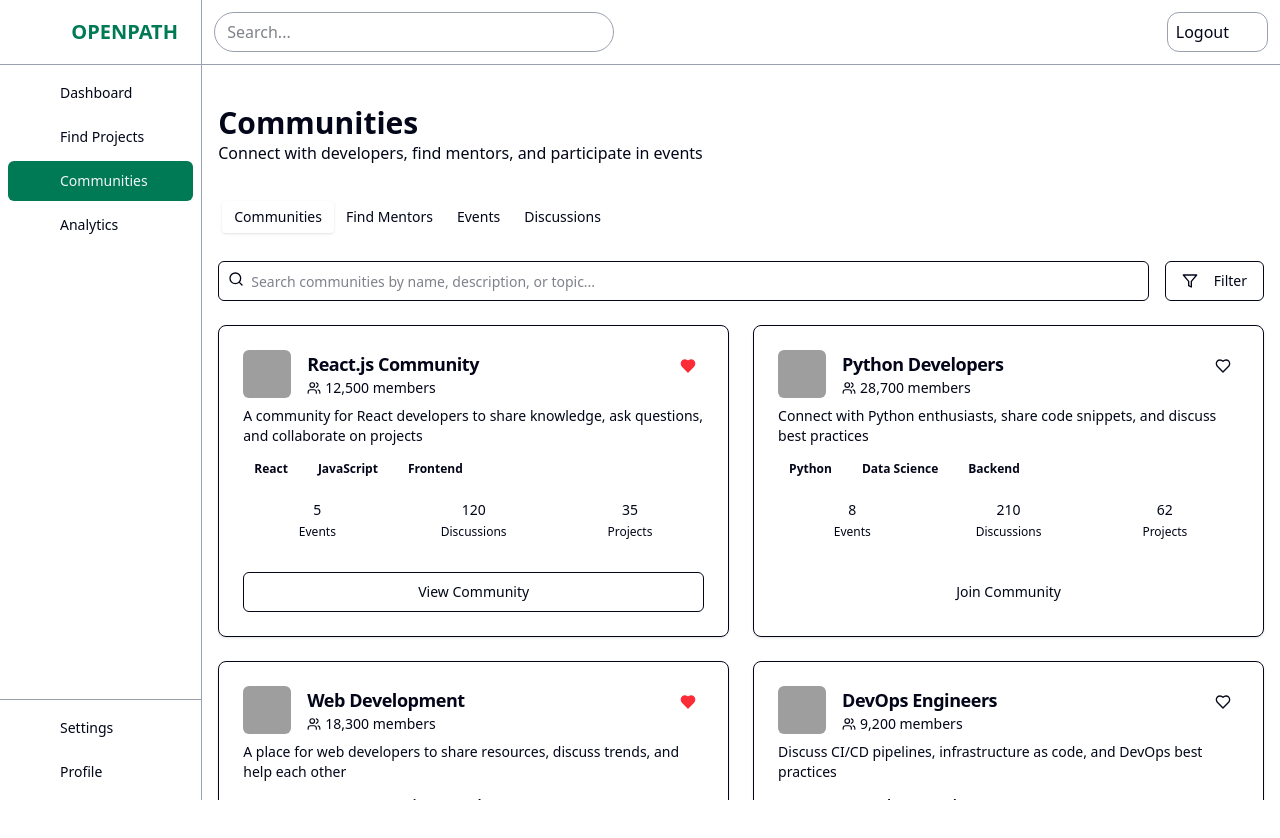
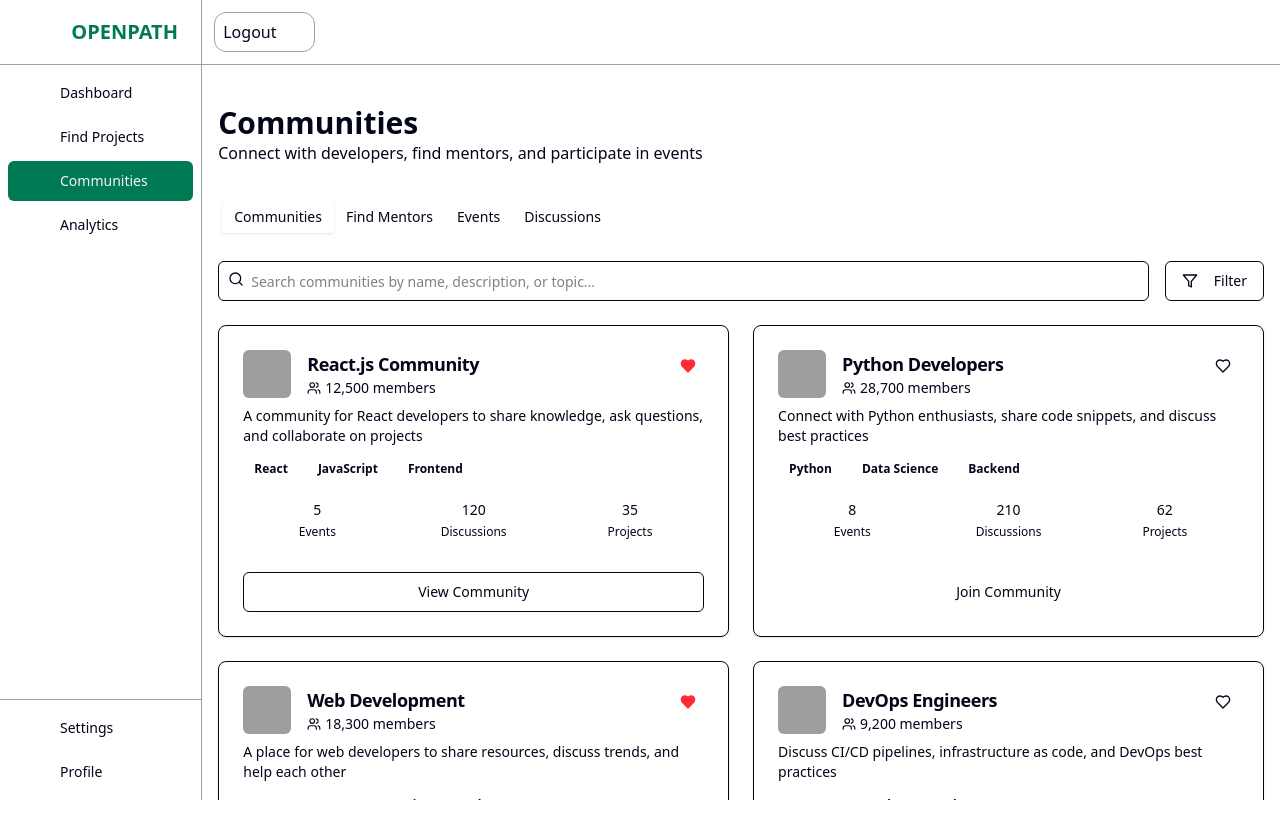
Before and after one commit to SafwanAmin-BracU/project-openpath, a SvelteKit app: page /communities in a window 1280 px wide. Shown: the top 838 px of the page. Built offline with nearby package versions, Linux system fonts and the light colour scheme; grey boxes are pictures that could not be loaded; some icons are missing; what @iconify/tailwind4 would draw is missing.

Commit message:
delete searchbard

```diff
--- a/src/routes/(app)/Header.svelte
+++ b/src/routes/(app)/Header.svelte
@@ -3,11 +3,11 @@
   import { goto } from "$app/navigation";
 </script>
 
-<div class="flex gap-3 justify-between items-center p-3 w-full h-16">
-  <input
+<div class="flex-row-reverse gap-3 items-center p-3 w-full h-16">
+  <!-- <input
     class="flex h-10 w-[25rem] rounded-full border-gray-400 border-1 px-3 focus:ring-2 focus:ring-emerald-600 focus:outline-none"
     placeholder="Search..."
-  />
+  /> -->
   <div class="flex gap-2 h-10 w-fit">
     <!-- profile icon -->
     <button
```
